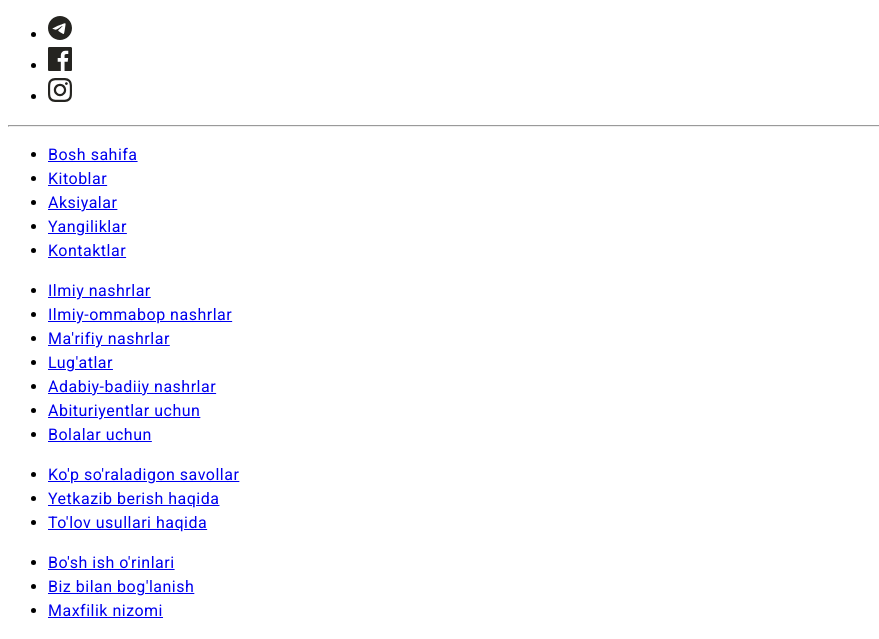
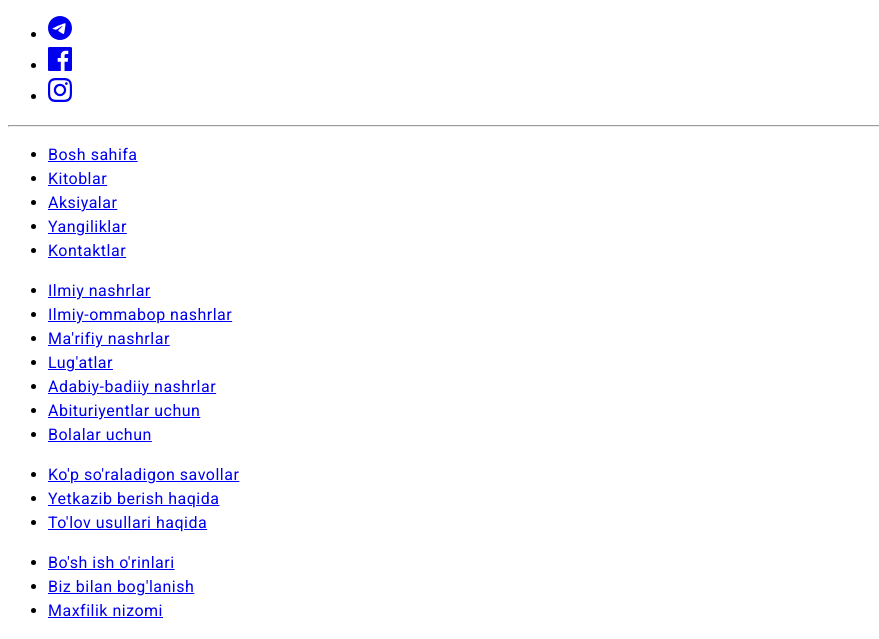
Before and after one commit to msRobiya/git--fundamentals, a plain HTML site: page index.html in a window 1280 px wide. Shown: the part 1654-2293 px from the top of the page, without its empty margins (0-879 px from the left). Drawn offline with Linux system fonts and the light colour scheme.

Commit message:
Please enter the commit message for your changes. Lines starting  with '#' will be ignored, and an empty message aborts the commit.
 On branch main
 Your branch is up to date with 'origin/main'.

 Changes to be committed:
	modified:   css/styles.css
	modified:   index.html

```diff
--- a/css/styles.css
+++ b/css/styles.css
@@ -12,8 +12,7 @@ body {
     background-color: #fff;
 }
 
-<<<<<<< HEAD
-.logo-link {
+<<<<<<< HEAD .logo-link {
     transition: opacity 0.4s ease;
 }
 
@@ -26,21 +25,15 @@ body {
 }
 
 .site-header-ection {
-=======
-.site-header-actions {
->>>>>>> 1c7b80a87672c49f75bed00c5bb10d367b2b40b1
-    display: flex;
+    =======.site-header-actions {
+        >>>>>>>1c7b80a87672c49f75bed00c5bb10d367b2b40b1 display: flex;
         align-items: center;
     }
-
-
     /* sitenav  */
-
     .sitenav-list {
         list-style: none;
         display: flex;
     }
-
     .sitenav-link {
         font-weight: 500;
         font-size: 13px;
@@ -51,15 +44,12 @@ body {
         color: #000;
         transition: color 0.4s ease, opacity 0.4s ease;
     }
-
     .sitenav-link:hover {
         color: #FF7500;
     }
-
     .sitenav-link:active {
         opacity: 0.6;
     }
-
     .main-link {
         font-size: 13px;
         line-height: 15px;
@@ -68,78 +58,62 @@ body {
         text-decoration: none;
         transition: opacity 0.4s ease;
     }
-
     .main-link :hover {
         opacity: 0.8;
     }
-
     .main-link :active {
         opacity: 0.6;
     }
-
     .hero {
         display: flex;
         align-items: center;
         justify-content: space-between;
         background-color: #252420;
     }
-
     .hero-content {
         width: 390px;
     }
-
     .orange-line {
         width: 80px;
         height: 3px;
         background-color: #FF7500;
     }
-
     .hero-heading {
         font-size: 40px;
         line-height: 1.2;
         font-family: "Roboto condensed", "roboto", "Arial", sans-serif;
         align-items: center;
     }
-
     .hero-img {
         width: 510px;
         height: 510px;
         background-color: #FF7500;
     }
-
     .features-heading {
         width: 440px;
         font-size: 72px;
         line-height: 1.2;
         font-family: "Roboto condensed", "roboto", "Arial", sans-serif;
     }
-
     .features-list {
         display: flex;
         list-style: none;
         justify-content: space-between;
-
     }
-
-
     /* features */
-
     .feature {
         width: 340px;
     }
-
     .features-icon-wrapper {
         width: 100px;
         height: 100px;
         background-color: rgba(255, 117, 0, 0.2);
     }
-
     .features-title {
         font-size: 24px;
         line-height: 1.2;
         font-family: "Roboto condensed", "roboto", "Arial", sans-serif;
     }
-
     .promo {
         display: flex;
         justify-content: space-between;
@@ -147,21 +121,17 @@ body {
         background-color: #252420;
         color: #fff;
     }
-
     .promo-content {
         width: 440px;
     }
-
     .promo-heading {
         font-size: 40px;
         line-height: 48px;
         font-family: "Roboto condensed", "roboto", "Arial", sans-serif;
     }
-
     .promo-highlight {
         color: #FF7500;
     }
-
     .main-link {
         font-size: 13px;
         line-height: 15px;
@@ -169,57 +139,49 @@ body {
         color: #fff;
         text-decoration: none;
     }
-
     .promo-img {
         width: 440px;
         height: 440px;
         object-fit: cover;
     }
-
     .site-footer {
         background-color: #f8f8f8;
     }
-
     .site-footer-top {
         display: flex;
         justify-content: space-between;
         align-items: center;
     }
-
     .site-footer ul {
         list-style: none;
     }
-
     .site-footer-socials {
         display: flex;
         align-items: center;
     }
-
+    .site-footer-socials a :hover {
+        color: #FF7500;
+    }
     .site-footer-divider {
         height: 2px;
         background-color: rgba(37, 36, 32, 0.5);
     }
-
     .site-footer-bottom {
         display: flex;
     }
-
     .site-footer-links {
         width: 224;
         line-height: 19px;
     }
-
     .site-footer-links a {
         line-height: 19px;
         font-weight: 400;
         text-decoration: none;
         color: #252420;
     }
-
     .site-footer-links a :hover {
         color: #FF7500;
     }
-
     .site-footer-links a :focus {
         opacity: 0.6;
     }
--- a/index.html
+++ b/index.html
@@ -154,7 +154,7 @@
             <ul class="site-footer-socials">
                 <li>
                     <a href="https://t.me/Akademnashr" target="_blank"><svg width="24" height="24" viewBox="0 0 24 24" fill="none" xmlns="http://www.w3.org/2000/svg">
-                    <path d="M12 0C5.376 0 0 5.376 0 12C0 18.624 5.376 24 12 24C18.624 24 24 18.624 24 12C24 5.376 18.624 0 12 0ZM17.568 8.16C17.388 10.056 16.608 14.664 16.212 16.788C16.044 17.688 15.708 17.988 15.396 18.024C14.7 18.084 14.172 17.568 13.5 17.124C12.444 16.428 11.844 15.996 10.824 15.324C9.636 14.544 10.404 14.112 11.088 13.416C11.268 13.236 14.34 10.44 14.4 10.188C14.412 10.152 14.412 10.044 14.34 9.972C14.268 9.912 14.172 9.936 14.088 9.948C13.98 9.972 12.3 11.088 9.024 13.296C8.544 13.62 8.112 13.788 7.728 13.776C7.296 13.764 6.48 13.536 5.868 13.332C5.112 13.092 4.524 12.96 4.572 12.54C4.596 12.324 4.896 12.108 5.46 11.88C8.964 10.356 11.292 9.348 12.456 8.868C15.792 7.476 16.476 7.236 16.932 7.236C17.028 7.236 17.256 7.26 17.4 7.38C17.52 7.476 17.556 7.608 17.568 7.704C17.556 7.776 17.58 7.992 17.568 8.16Z" fill="#252420"/>
+                    <path d="M12 0C5.376 0 0 5.376 0 12C0 18.624 5.376 24 12 24C18.624 24 24 18.624 24 12C24 5.376 18.624 0 12 0ZM17.568 8.16C17.388 10.056 16.608 14.664 16.212 16.788C16.044 17.688 15.708 17.988 15.396 18.024C14.7 18.084 14.172 17.568 13.5 17.124C12.444 16.428 11.844 15.996 10.824 15.324C9.636 14.544 10.404 14.112 11.088 13.416C11.268 13.236 14.34 10.44 14.4 10.188C14.412 10.152 14.412 10.044 14.34 9.972C14.268 9.912 14.172 9.936 14.088 9.948C13.98 9.972 12.3 11.088 9.024 13.296C8.544 13.62 8.112 13.788 7.728 13.776C7.296 13.764 6.48 13.536 5.868 13.332C5.112 13.092 4.524 12.96 4.572 12.54C4.596 12.324 4.896 12.108 5.46 11.88C8.964 10.356 11.292 9.348 12.456 8.868C15.792 7.476 16.476 7.236 16.932 7.236C17.028 7.236 17.256 7.26 17.4 7.38C17.52 7.476 17.556 7.608 17.568 7.704C17.556 7.776 17.58 7.992 17.568 8.16Z" fill="currentcolor"/>
                     </svg>
                     </a>
                 </li>
@@ -162,13 +162,13 @@
 
                 <li>
                     <a href="https://www.facebook.com/Akademnashr" target="-blank"><svg width="24" height="24" viewBox="0 0 24 24" fill="none" xmlns="http://www.w3.org/2000/svg">
-                    <path d="M22.675 0H1.325C0.593 0 0 0.593 0 1.325V22.676C0 23.407 0.593 24 1.325 24H12.82V14.706H9.692V11.084H12.82V8.413C12.82 5.313 14.713 3.625 17.479 3.625C18.804 3.625 19.942 3.724 20.274 3.768V7.008L18.356 7.009C16.852 7.009 16.561 7.724 16.561 8.772V11.085H20.148L19.681 14.707H16.561V24H22.677C23.407 24 24 23.407 24 22.675V1.325C24 0.593 23.407 0 22.675 0Z" fill="#252420"/>
+                    <path d="M22.675 0H1.325C0.593 0 0 0.593 0 1.325V22.676C0 23.407 0.593 24 1.325 24H12.82V14.706H9.692V11.084H12.82V8.413C12.82 5.313 14.713 3.625 17.479 3.625C18.804 3.625 19.942 3.724 20.274 3.768V7.008L18.356 7.009C16.852 7.009 16.561 7.724 16.561 8.772V11.085H20.148L19.681 14.707H16.561V24H22.677C23.407 24 24 23.407 24 22.675V1.325C24 0.593 23.407 0 22.675 0Z" fill="currentcolor"/>
                     </svg></a>
                 </li>
 
 
                 <li><a href="https://www.instagram.com/Akademnashr/?h1=en" target="_blank"><svg width="24" height="24" viewBox="0 0 24 24" fill="none" xmlns="http://www.w3.org/2000/svg">
-                    <path fill-rule="evenodd" clip-rule="evenodd" d="M12 0C8.741 0 8.333 0.014 7.053 0.072C2.695 0.272 0.273 2.69 0.073 7.052C0.014 8.333 0 8.741 0 12C0 15.259 0.014 15.668 0.072 16.948C0.272 21.306 2.69 23.728 7.052 23.928C8.333 23.986 8.741 24 12 24C15.259 24 15.668 23.986 16.948 23.928C21.302 23.728 23.73 21.31 23.927 16.948C23.986 15.668 24 15.259 24 12C24 8.741 23.986 8.333 23.928 7.053C23.732 2.699 21.311 0.273 16.949 0.073C15.668 0.014 15.259 0 12 0ZM12 2.163C15.204 2.163 15.584 2.175 16.85 2.233C20.102 2.381 21.621 3.924 21.769 7.152C21.827 8.417 21.838 8.797 21.838 12.001C21.838 15.206 21.826 15.585 21.769 16.85C21.62 20.075 20.105 21.621 16.85 21.769C15.584 21.827 15.206 21.839 12 21.839C8.796 21.839 8.416 21.827 7.151 21.769C3.891 21.62 2.38 20.07 2.232 16.849C2.174 15.584 2.162 15.205 2.162 12C2.162 8.796 2.175 8.417 2.232 7.151C2.381 3.924 3.896 2.38 7.151 2.232C8.417 2.175 8.796 2.163 12 2.163ZM5.838 12C5.838 8.597 8.597 5.838 12 5.838C15.403 5.838 18.162 8.597 18.162 12C18.162 15.404 15.403 18.163 12 18.163C8.597 18.163 5.838 15.403 5.838 12ZM12 16C9.791 16 8 14.21 8 12C8 9.791 9.791 8 12 8C14.209 8 16 9.791 16 12C16 14.21 14.209 16 12 16ZM16.965 5.595C16.965 4.8 17.61 4.155 18.406 4.155C19.201 4.155 19.845 4.8 19.845 5.595C19.845 6.39 19.201 7.035 18.406 7.035C17.61 7.035 16.965 6.39 16.965 5.595Z" fill="#252420"/>
+                    <path fill-rule="evenodd" clip-rule="evenodd" d="M12 0C8.741 0 8.333 0.014 7.053 0.072C2.695 0.272 0.273 2.69 0.073 7.052C0.014 8.333 0 8.741 0 12C0 15.259 0.014 15.668 0.072 16.948C0.272 21.306 2.69 23.728 7.052 23.928C8.333 23.986 8.741 24 12 24C15.259 24 15.668 23.986 16.948 23.928C21.302 23.728 23.73 21.31 23.927 16.948C23.986 15.668 24 15.259 24 12C24 8.741 23.986 8.333 23.928 7.053C23.732 2.699 21.311 0.273 16.949 0.073C15.668 0.014 15.259 0 12 0ZM12 2.163C15.204 2.163 15.584 2.175 16.85 2.233C20.102 2.381 21.621 3.924 21.769 7.152C21.827 8.417 21.838 8.797 21.838 12.001C21.838 15.206 21.826 15.585 21.769 16.85C21.62 20.075 20.105 21.621 16.85 21.769C15.584 21.827 15.206 21.839 12 21.839C8.796 21.839 8.416 21.827 7.151 21.769C3.891 21.62 2.38 20.07 2.232 16.849C2.174 15.584 2.162 15.205 2.162 12C2.162 8.796 2.175 8.417 2.232 7.151C2.381 3.924 3.896 2.38 7.151 2.232C8.417 2.175 8.796 2.163 12 2.163ZM5.838 12C5.838 8.597 8.597 5.838 12 5.838C15.403 5.838 18.162 8.597 18.162 12C18.162 15.404 15.403 18.163 12 18.163C8.597 18.163 5.838 15.403 5.838 12ZM12 16C9.791 16 8 14.21 8 12C8 9.791 9.791 8 12 8C14.209 8 16 9.791 16 12C16 14.21 14.209 16 12 16ZM16.965 5.595C16.965 4.8 17.61 4.155 18.406 4.155C19.201 4.155 19.845 4.8 19.845 5.595C19.845 6.39 19.201 7.035 18.406 7.035C17.61 7.035 16.965 6.39 16.965 5.595Z" fill="currentcolor"/>
                     </svg></a>
                 </li>
             </ul>
```
Lines whose indentation alone changed are shown as unchanged.
